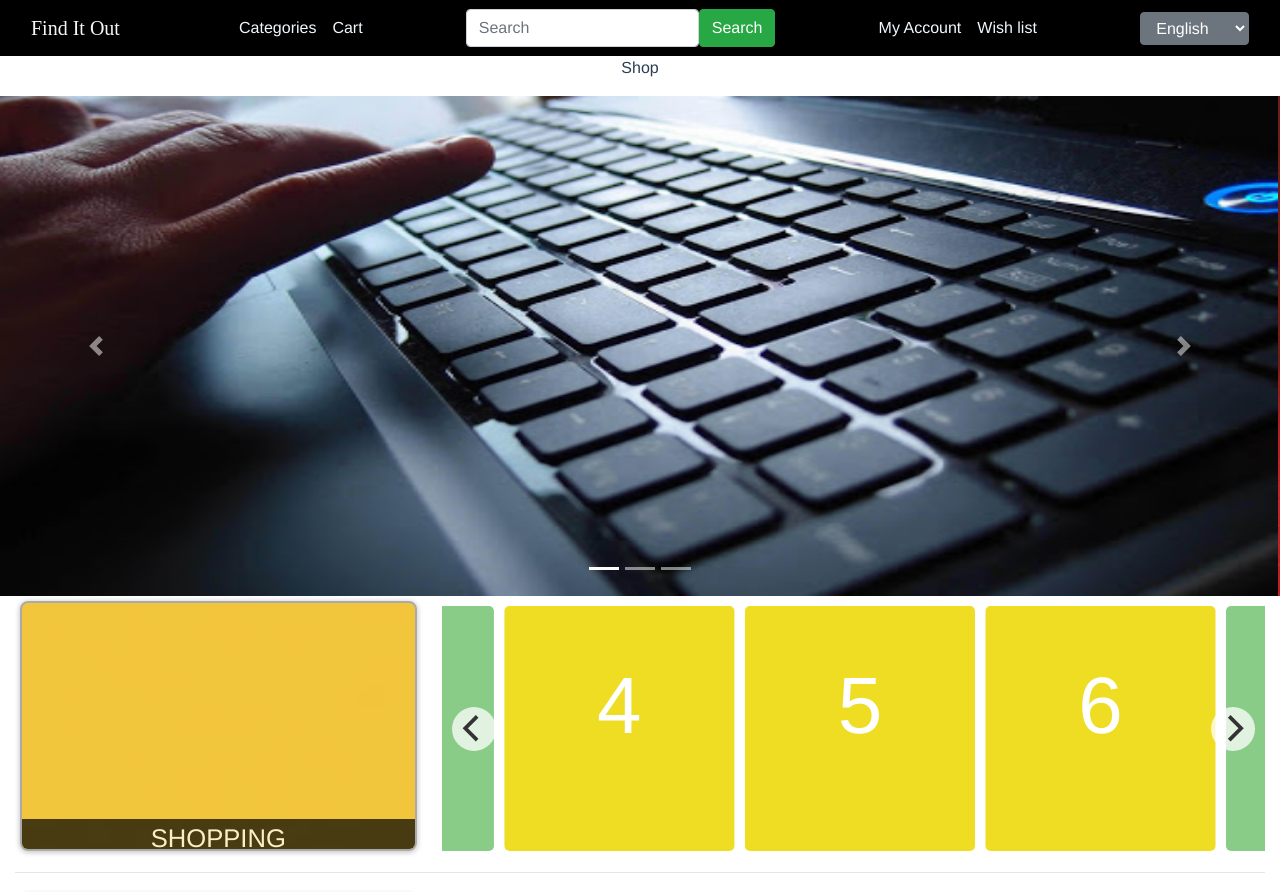
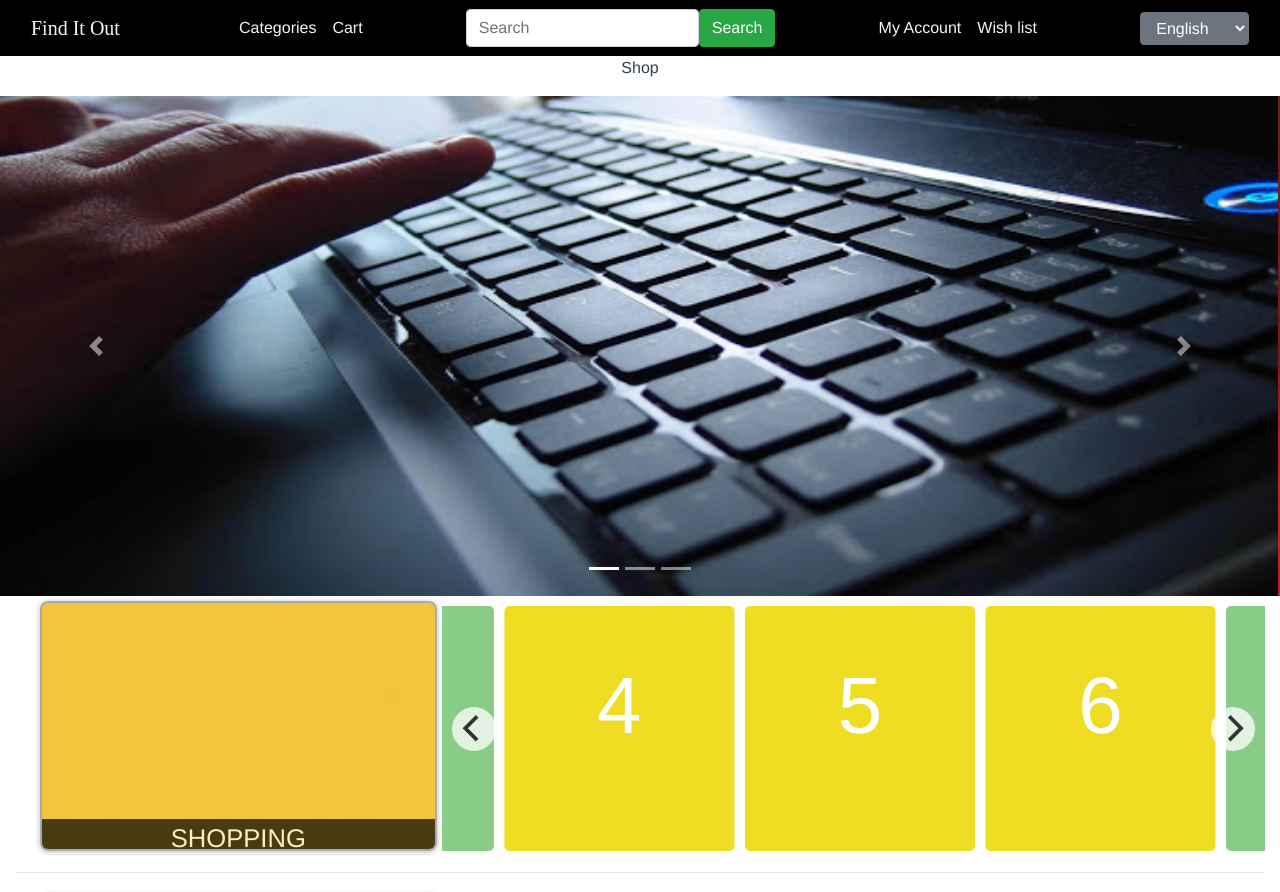
Before and after one commit to Didrikhya-Uzir/fio-front, a Vue app: page / in a window 1280 px wide. Shown: the top 892 px of the page. Built offline with nearby package versions, Linux system fonts and the light colour scheme; grey boxes are pictures that could not be loaded.

Commit message:
changing tile size and position

```diff
--- a/src/components/fionavbar.vue
+++ b/src/components/fionavbar.vue
@@ -88,6 +88,8 @@ section {
     padding: 0 ;
 }
 
-
+.btn btn-success{
+    color: rgb(30 215 96);
+}
 
 </style>
--- a/src/views/Home.vue
+++ b/src/views/Home.vue
@@ -76,15 +76,21 @@ export default {
 
 
 #shopping-tile, #service-tile, #special-tile {
+  display: block;
+  position: absolute;
   box-shadow: 0 1px 5px 1px #ccc;
+  top: 0px;
+  left: 20px;
+  cursor: pointer;
+  height: 250px;
   width: 100%;
-  height: 250px;
   position: relative;
   overflow: hidden;
   border: 2px solid #aaa;
   border-radius: 8px;
   background-position: center;
   margin: 5px;
+  animation: 0.75s cubic-bezier(0.25, 0.46, 0.45, 0.94) 0s 1 normal both running animation-8jxysv;
 }
 
 #shopping-tile:hover , #service-tile:hover , #special-tile:hover {
```
